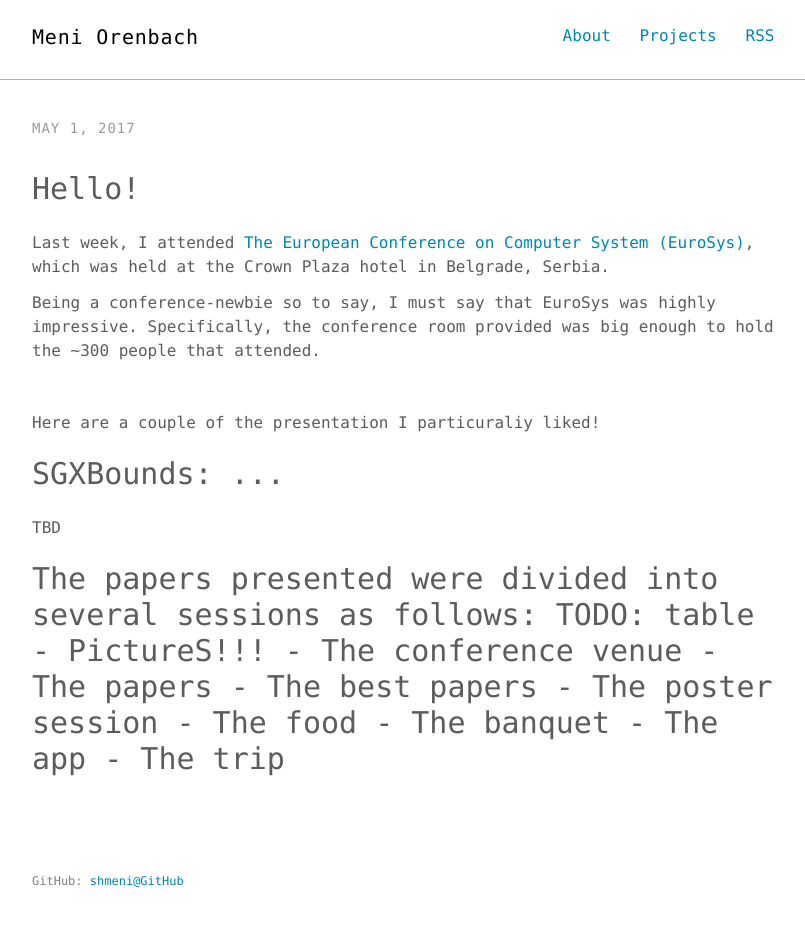
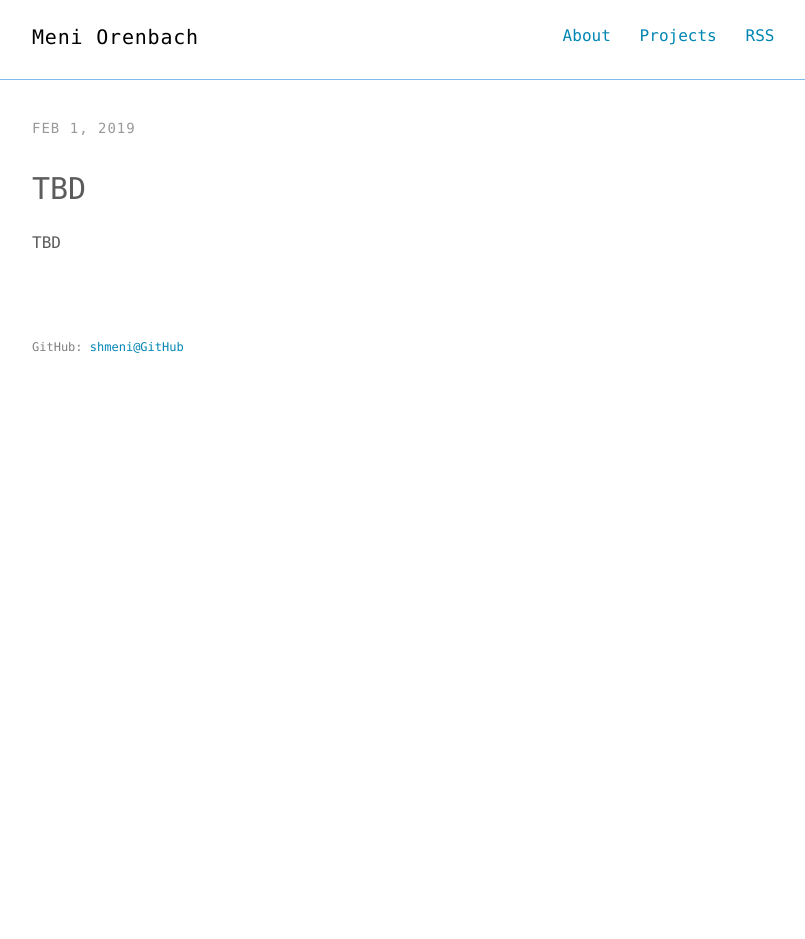
Before and after one commit to shmeni/shmeni.github.io, a Jekyll site: the page built from _posts/2017-05-01-eurosys2017.markdown, in a window 1280 px wide. Shown: the whole page, without its empty margins (232-1037 px from the left). Built offline with Jekyll 4.4.1, drawn with Linux system fonts in a browser that asks for light colours; after the commit the page ends 900 px from its top, so only the background shows below that.

Commit message:
Update 2017-05-01-eurosys2017.markdown

```diff
--- a/_posts/2017-05-01-eurosys2017.markdown
+++ b/_posts/2017-05-01-eurosys2017.markdown
@@ -1,36 +1,8 @@
 ---
 layout: post
-title:  "Hello!"
-date:   2017-05-01 18:21:03 +0300
+title:  "TBD"
+date:   2019-02-01 10:21:03 +0300
 categories: posts
 ---
 
-Last week, I attended <a href="http://eurosys2017.org/">The European Conference on Computer System (EuroSys)</a>, which was held at the Crown Plaza hotel in Belgrade, Serbia.
-
-Being a conference-newbie so to say, I must say that EuroSys was highly impressive. Specifically, the conference room provided was big enough to hold the ~300 people that attended.
-
-<img src="" />
-
-Here are a couple of the presentation I particuraliy liked!
-
-<h1>SGXBounds: ...</h1>
-
 TBD
-
-<h1>
-
-
-
-The papers presented were divided into several sessions as follows:
-TODO: table
-
-
-- PictureS!!!
-- The conference venue
-- The papers
-- The best papers
-- The poster session
-- The food
-- The banquet
-- The app
-- The trip
```
